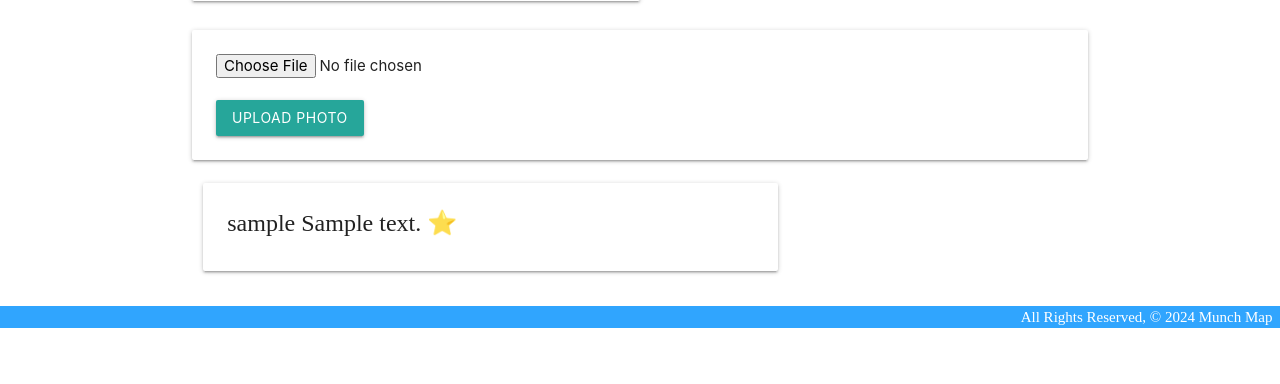
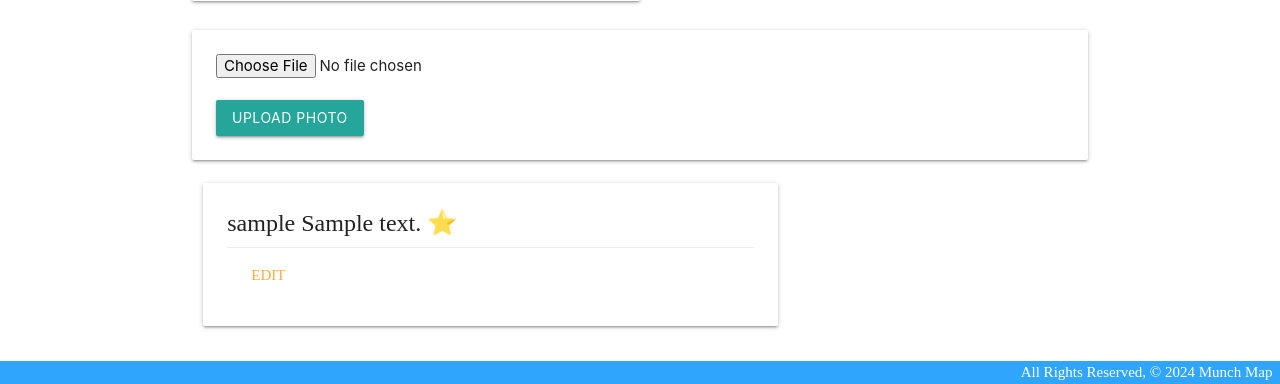
Before and after one commit to LynnTC/munchmap, a Django app: page /restaurants/1/ in a window 1280 px wide. Shown: the part 961-1345 px from the top of the page. Before the commit the page ends 1289 px from the top, so only its background shows below. Run offline with Django 5.2, Linux system fonts and the light colour scheme; tables that the repository leaves empty hold one stand-in row (values such as "Sample post"); grey boxes are pictures that could not be loaded.

Commit message:
edit html done

```diff
--- a/main_app/templates/restaurants/detail.html
+++ b/main_app/templates/restaurants/detail.html
@@ -44,6 +44,9 @@
             <span>{{ review.content }}</span>
             <span>{{ review.get_rating_display }}</span>
           </span>
+          <div class="card-action">
+            <a href="{% url 'reviews_update' restaurant.id %}">Edit</a>
+          </div>
         </div>
       </div>
     {% endfor %}
--- a/main_app/urls.py
+++ b/main_app/urls.py
@@ -8,6 +8,7 @@ urlpatterns = [
   path('restaurants/<int:restaurant_id>/', views.restaurants_detail, name='detail'),
   path('restaurants/create/', views.RestaurantCreate.as_view(), name='restaurants_create'),
   path('restaurants/<int:restaurant_id>/review/', views.ReviewCreate, name='reviews_create'),
+  path('restaurants/<int:restaurant_id>/review/update', views.ReviewUpdate, name='reviews_update'),
   path('restaurants/<int:restaurant_id>/add_photo/', views.add_photo, name='add_photo'),
   path('accounts/signup', views.signup, name='signup'),
 ]
--- a/main_app/views.py
+++ b/main_app/views.py
@@ -48,6 +48,10 @@ def ReviewCreate(request, restaurant_id):
     new_review.save()
   return redirect('detail', restaurant_id=restaurant_id)
 
+def ReviewUpdate(request, review_id):
+  form = ReviewForm(request.POST)
+
+
 def add_photo(request, restaurant_id):
   photo_file = request.FILES.get('photo-file', None)
   if photo_file:
```
